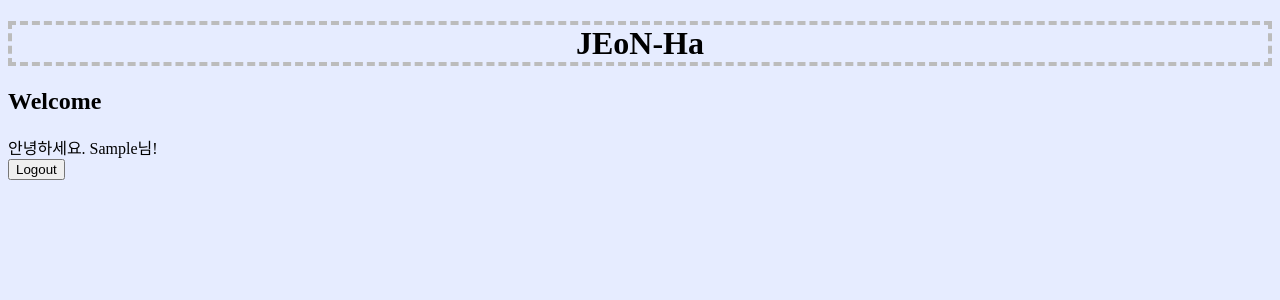
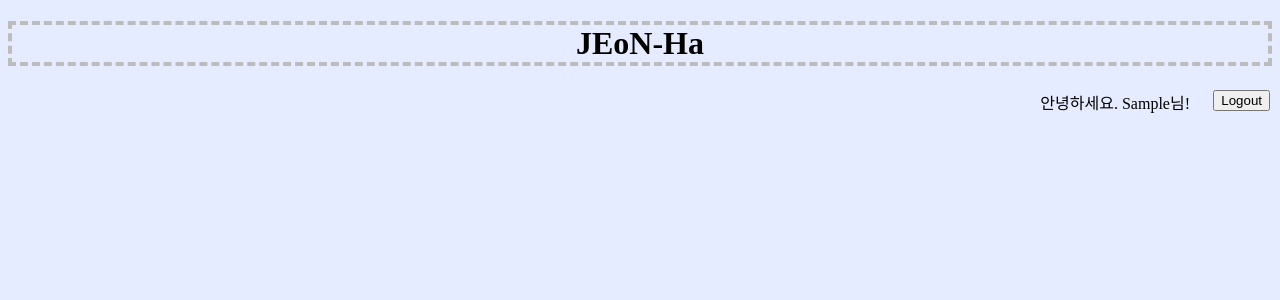
Before and after one commit to JEoN-Ha/Senior-Project, a React (Create React App) app in the folder Armful/jeonha/: page / in a window 1280 px wide. Both pictures are taken after typing "Sample", "Sample" into the empty fields and a click on the button "Login". Shown: the top 300 px of the page. Built offline with nearby package versions, Linux system fonts and the light colour scheme.

Commit message:
Logout 기능 수정

```diff
--- a/Armful/jeonha/src/App.js
+++ b/Armful/jeonha/src/App.js
@@ -1,13 +1,9 @@
 import React, { Component } from 'react';
 import './App.css';
 import Subject from "./components/Subject";
-import List from "./components/List";
-import ReadContent from "./components/ReadContent";
 import ReadCustomer from "./components/ReadCustomer";
 import LoginContent from "./components/LoginContent";
-import UpdateContent from "./components/UpdateContent";
-import Control from "./components/Control";
-import CustomerList from "./components/CustomerList";
+import Logout from "./components/Logout";
 
 class App extends Component {
   constructor(props){   //Component를 실행할 때 constructor가 가장 먼저 실행되어 초기화를 담당
@@ -16,8 +12,6 @@ class App extends Component {
     this.max_customerList_id = 1;
     this.state = {
       mode1 : 'login',  //현재 어떤 페이지에 있는지 구별하기위해
-      mode2 : 'welcome',
-      selected_list_id:2,
       selected_customerlist_id:1,
       subject : {title:'JEoN-Ha'},
       customerLists : [
@@ -31,7 +25,7 @@ class App extends Component {
     let _article = null;
     if(this.state.mode1 === 'readCustomer')
     {
-      _article = <Control onChangeMode={function (_mode) {
+      _article = <Logout onChangeMode={function (_mode) {
         if(_mode === 'logout'){
           if(window.confirm('로그아웃하시겠습니까?')){
             let _lists = Array.from(this.state.customerLists);
@@ -50,10 +44,7 @@ class App extends Component {
             alert('로그아웃되었습니다.')
           }
         }
-        this.setState({
-          mode2:_mode
-        })
-      }.bind(this)}></Control>
+      }.bind(this)}></Logout>
       return _article;
     }
   }
@@ -83,27 +74,9 @@ class App extends Component {
           selected_customerlist_id : this.max_customerList_id
         });
       }.bind(this)}></LoginContent>
-    } else if(this.state.mode1 === 'update'){
-      _content = this.getReadContent();
-      _article = <UpdateContent data={_content} onSubmit={
-        function(_id,_ID, _PW) {
-          let _lists = Array.from(this.state.Lists); // Lists를 복사한 새로운 배열 생성
-          let i = 0;
-          while(i < _lists.length){
-            if(_lists[i].id === _id){
-              _lists[i] = {id:_id, title:_ID, desc:_PW};
-              break;
-            }
-            i = i + 1;
-          }
-          this.setState({
-            Lists:_lists,
-            mode1:'read'
-        });
-      }.bind(this)}></UpdateContent>
     } else if(this.state.mode1 === 'readCustomer'){
       let _data = this.getReadCustomer();
-      _article = <ReadCustomer title={'Welcome'}ID={_data.ID}></ReadCustomer>
+      _article = <ReadCustomer ID={_data.ID}></ReadCustomer>
     }
     return _article;
   }
--- a/Armful/jeonha/src/components/Control.js
+++ /dev/null
@@ -1,24 +0,0 @@
-import React, { Component } from 'react';
-
-class Control extends Component {
-    render() {
-      return (
-        <div>
-            {/* <li><a href="/login" onClick={function (e) {
-                e.preventDefault();
-                this.props.onChangeMode('login');
-            }.bind(this)}>login</a></li>
-            <li><a href="/update" onClick={function (e) {
-                e.preventDefault();
-                this.props.onChangeMode('update');
-            }.bind(this)}>update</a></li> */}
-            <input type="button" value="Logout" onClick={function (e) {
-                e.preventDefault();
-                this.props.onChangeMode('logout');
-            }.bind(this)}></input>
-      </div>
-      );
-    }
-  }
-
-export default Control;
--- /dev/null
+++ b/Armful/jeonha/src/components/Logout.js
@@ -0,0 +1,22 @@
+import React, { Component } from 'react';
+
+class Logout extends Component {
+    render() {
+      const LoginStyle = {
+        position: 'fixed',
+        top: 90,
+        right: 10
+      }
+
+      return (
+      <div style={LoginStyle}>
+        <input type="button" value="Logout" onClick={function (e) {
+            e.preventDefault();
+            this.props.onChangeMode('logout');
+          }.bind(this)}></input>
+      </div>
+      );
+    }
+  }
+
+export default Logout;
--- a/Armful/jeonha/src/components/ReadCustomer.js
+++ b/Armful/jeonha/src/components/ReadCustomer.js
@@ -2,9 +2,13 @@ import React, { Component } from 'react';
 
 class ReadCustomer extends Component {
     render() {
+      const LoginStyle = {
+        position: 'fixed',
+        top: 90,
+        right: 90
+      }
       return (
-          <article>
-              <h2>{this.props.title}</h2>
+          <article style={LoginStyle}>
               안녕하세요. {this.props.ID}님!
           </article>
       );
--- a/Armful/jeonha/src/components/Subject.js
+++ b/Armful/jeonha/src/components/Subject.js
@@ -3,10 +3,13 @@ import "./Component.css";
 
 class Subject extends Component {   //Subject라는 태그를 생성
     render() {
+      const titleStyle = {
+        Position : 'fixed',
+        Top : 0
+      }
       return (
-        <header>
+        <header style={titleStyle}>
           <h1 className="MainTitle">{this.props.title}</h1>
-          {/* <hr></hr> */}
         </header>
       );
     }
```
Also changed, not shown: 1 other file (tests, documents, lock files or other folders).
